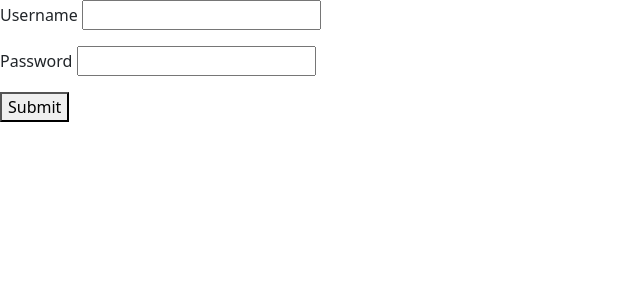
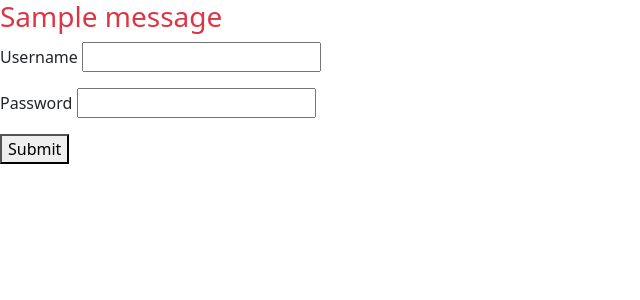
Before and after one commit to coachdaveofficial/flask-feedback, a Flask app: page /login in a window 1280 px wide. Shown: the top 300 px of the page, without its empty margins (0-640 px from the left). Run offline with Flask 2, Linux system fonts and the light colour scheme; tables that the repository leaves empty hold one stand-in row (values such as "Sample post"); one stand-in notice (Sample message) is shown.

Commit message:
catch incorrect login info and flash error msg

```diff
--- a/app.py
+++ b/app.py
@@ -71,6 +71,9 @@ def get_login_form():
         session["username"] = user.username  # keep logged in
         return redirect('/secret')
 
+    flash("Invalid login... please try again.", "error")
+    return render_template('login.html', form=form)
+
 
 
 @app.route('/secret')
--- a/templates/login.html
+++ b/templates/login.html
@@ -2,6 +2,18 @@
 {% block title %} Login {% endblock %}
 
 {% block content %}
+
+{% with errors = get_flashed_messages(category_filter=["error"]) %}
+   {% if errors %}
+        {% set printed_messages = dict() %}
+        {% for message in errors %}
+            {% if message not in printed_messages %}
+                <h3 class="text-danger">{{ message }}</h3>
+                {% set x = printed_messages.__setitem__(message, "value")  %}
+                {% endif %}
+        {% endfor %}
+   {% endif %}
+{% endwith %}
 
 <form id="user-add-form" method="POST">
     {{ form.hidden_tag() }} <!--add type=hidden form fields -->
```
